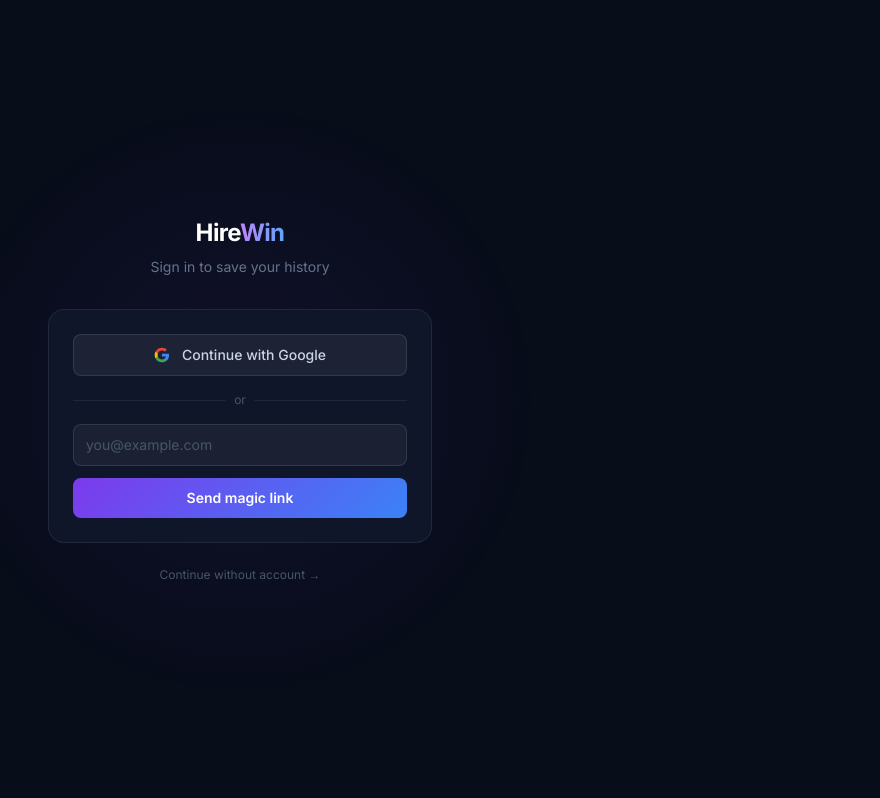
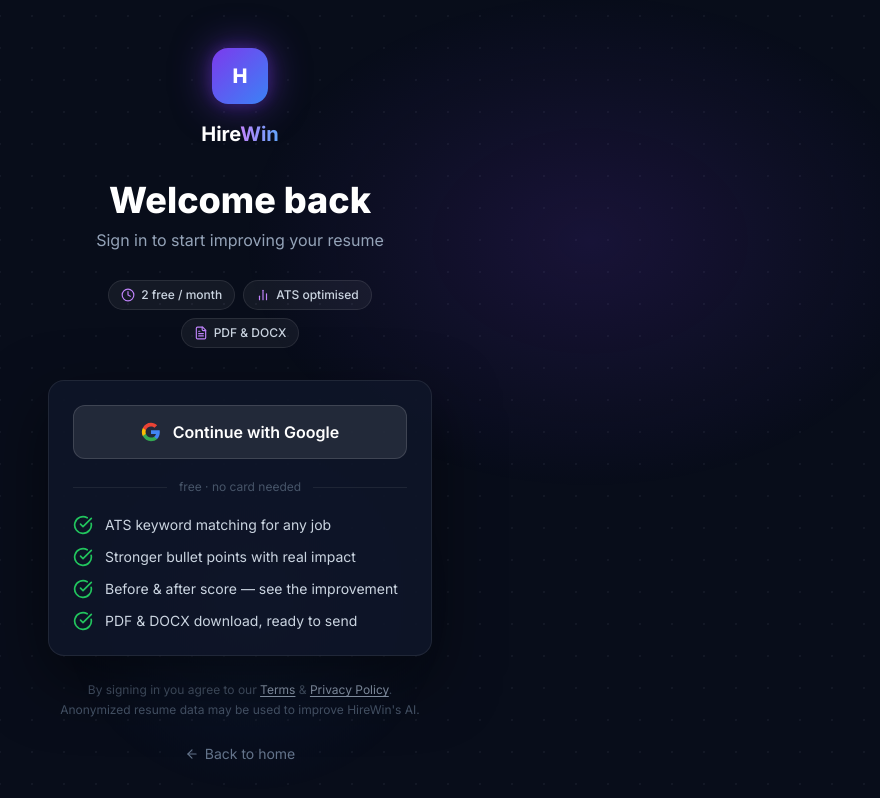
Before and after one commit to vinodff/hirewin, a Next.js app: page /auth/login in a window 1280 px wide. Shown: the top 798 px of the page, without its empty margins (400-1280 px from the left). Built offline with nearby package versions, Linux system fonts and the light colour scheme; no server answers.

Commit message:
Redesign login page: impactful layout with feature pills, benefits, and single Google CTA

```diff
--- a/app/auth/login/page.tsx
+++ b/app/auth/login/page.tsx
@@ -3,123 +3,178 @@
 import { createClient } from '@/lib/supabase/client';
 import { useState } from 'react';
 import Link from 'next/link';
+import { Clock, BarChart2, FileText, CheckCircle, ArrowLeft } from 'lucide-react';
+
+const BENEFITS = [
+  'ATS keyword matching for any job',
+  'Stronger bullet points with real impact',
+  'Before & after score — see the improvement',
+  'PDF & DOCX download, ready to send',
+];
+
+const PILLS = [
+  { icon: Clock,    label: '2 free / month'  },
+  { icon: BarChart2,label: 'ATS optimised'   },
+  { icon: FileText, label: 'PDF & DOCX'      },
+];
 
 export default function LoginPage() {
-  const [email, setEmail] = useState('');
   const [loading, setLoading] = useState(false);
-  const [sent, setSent] = useState(false);
-  const [error, setError] = useState('');
+  const [error, setError]     = useState('');
 
-  async function handleMagicLink(e: React.FormEvent) {
-    e.preventDefault();
+  async function handleGoogle() {
     setLoading(true);
     setError('');
-
     const supabase = createClient();
-    const { error } = await supabase.auth.signInWithOtp({
-      email,
-      options: { emailRedirectTo: `${window.location.origin}/auth/callback` },
-    });
-
-    if (error) {
-      setError(error.message);
-    } else {
-      setSent(true);
-    }
-    setLoading(false);
-  }
-
-  async function handleGoogle() {
-    const supabase = createClient();
-    await supabase.auth.signInWithOAuth({
+    const { error } = await supabase.auth.signInWithOAuth({
       provider: 'google',
       options: { redirectTo: `${window.location.origin}/auth/callback` },
     });
+    if (error) { setError(error.message); setLoading(false); }
   }
 
   return (
-    <div className="min-h-screen flex items-center justify-center p-4" style={{ background: '#080d1a' }}>
-      {/* Ambient glow */}
-      <div className="fixed inset-0 pointer-events-none overflow-hidden">
-        <div className="absolute top-1/2 left-1/2 -translate-x-1/2 -translate-y-1/2 w-[600px] h-[600px] rounded-full opacity-15"
-          style={{ background: 'radial-gradient(ellipse, rgba(124,58,237,0.6) 0%, transparent 70%)' }} />
+    <div className="min-h-screen flex flex-col items-center justify-center px-4 py-12" style={{ background: '#080d1a' }}>
+
+      {/* Dot-grid texture */}
+      <div
+        className="fixed inset-0 pointer-events-none"
+        aria-hidden="true"
+        style={{
+          backgroundImage: 'radial-gradient(circle, rgba(148,163,184,0.08) 1px, transparent 1px)',
+          backgroundSize: '32px 32px',
+        }}
+      />
+
+      {/* Ambient orbs */}
+      <div className="fixed inset-0 pointer-events-none overflow-hidden" aria-hidden="true">
+        <div className="absolute top-0 left-1/2 -translate-x-1/2 w-[700px] h-[500px] rounded-full opacity-20 animate-float"
+          style={{ background: 'radial-gradient(ellipse, rgba(124,58,237,0.7) 0%, transparent 70%)', animationDuration: '9s' }} />
+        <div className="absolute bottom-0 right-1/3 w-[400px] h-[400px] rounded-full opacity-10 animate-float"
+          style={{ background: 'radial-gradient(ellipse, rgba(59,130,246,0.8) 0%, transparent 70%)', animationDelay: '-4s', animationDuration: '12s' }} />
       </div>
 
-      <div className="relative w-full max-w-sm">
-        <div className="text-center mb-8">
-          <Link href="/" className="font-bold text-2xl text-white tracking-tight">
+      <div className="relative w-full max-w-sm animate-slide-up-sm">
+
+        {/* Logo */}
+        <div className="flex flex-col items-center mb-8">
+          <div
+            className="w-14 h-14 rounded-2xl flex items-center justify-center text-white text-xl font-extrabold mb-4 animate-glow-pulse"
+            style={{ background: 'linear-gradient(135deg, #7c3aed, #3b82f6)', boxShadow: '0 8px 32px rgba(124,58,237,0.4)' }}
+          >
+            H
+          </div>
+          <span className="text-xl font-bold text-white">
             Hire<span className="gradient-text">Win</span>
-          </Link>
-          <p className="text-slate-500 mt-2 text-sm">Sign in to save your history</p>
+          </span>
         </div>
 
-        <div className="rounded-2xl p-6"
-          style={{ background: '#0f1629', border: '1px solid rgba(255,255,255,0.08)' }}>
-          {sent ? (
-            <div className="text-center py-4">
-              <div className="w-12 h-12 rounded-full flex items-center justify-center mx-auto mb-4"
-                style={{ background: 'rgba(74,222,128,0.1)', border: '1px solid rgba(74,222,128,0.2)' }}>
-                <svg className="w-6 h-6 text-green-400" fill="none" viewBox="0 0 24 24" stroke="currentColor">
-                  <path strokeLinecap="round" strokeLinejoin="round" strokeWidth={2} d="M5 13l4 4L19 7" />
-                </svg>
+        {/* Headline */}
+        <div className="text-center mb-7">
+          <h1 className="text-3xl sm:text-4xl font-extrabold text-white mb-2 leading-tight">
+            Welcome back
+          </h1>
+          <p className="text-slate-400 text-base">
+            Sign in to start improving your resume
+          </p>
         </div>
-              <h2 className="font-semibold text-white mb-2">Check your email</h2>
-              <p className="text-sm text-slate-500">We sent a magic link to {email}</p>
+
+        {/* Feature pills */}
+        <div className="flex items-center justify-center gap-2 flex-wrap mb-8">
+          {PILLS.map(({ icon: Icon, label }) => (
+            <div
+              key={label}
+              className="flex items-center gap-1.5 px-3 py-1.5 rounded-full text-xs font-medium text-slate-300"
+              style={{ background: 'rgba(255,255,255,0.05)', border: '1px solid rgba(255,255,255,0.09)' }}
+            >
+              <Icon className="w-3.5 h-3.5 text-purple-400" />
+              {label}
             </div>
-          ) : (
-            <>
+          ))}
+        </div>
+
+        {/* Card */}
+        <div
+          className="rounded-2xl p-6"
+          style={{
+            background: 'rgba(15,22,41,0.9)',
+            border: '1px solid rgba(255,255,255,0.08)',
+            boxShadow: '0 24px 64px rgba(0,0,0,0.5)',
+            backdropFilter: 'blur(16px)',
+          }}
+        >
+          {/* Google button */}
           <button
             onClick={handleGoogle}
-                className="w-full flex items-center justify-center gap-3 py-2.5 rounded-lg text-sm font-medium text-slate-300 hover:text-white transition-all mb-4"
-                style={{ background: 'rgba(255,255,255,0.06)', border: '1px solid rgba(255,255,255,0.1)' }}
+            disabled={loading}
+            className="w-full flex items-center justify-center gap-3 py-3.5 rounded-xl text-base font-semibold text-white transition-all hover:scale-[1.02] hover:brightness-110 disabled:opacity-50 disabled:cursor-not-allowed active:scale-[0.98]"
+            style={{ background: 'rgba(255,255,255,0.09)', border: '1px solid rgba(255,255,255,0.13)' }}
           >
-                <svg className="w-4 h-4" viewBox="0 0 24 24">
+            {loading ? (
+              <svg className="w-5 h-5 animate-spin" fill="none" viewBox="0 0 24 24">
+                <circle className="opacity-25" cx="12" cy="12" r="10" stroke="currentColor" strokeWidth="4" />
+                <path className="opacity-75" fill="currentColor" d="M4 12a8 8 0 018-8v8z" />
+              </svg>
+            ) : (
+              <svg className="w-5 h-5 shrink-0" viewBox="0 0 24 24">
                 <path d="M22.56 12.25c0-.78-.07-1.53-.2-2.25H12v4.26h5.92c-.26 1.37-1.04 2.53-2.21 3.31v2.77h3.57c2.08-1.92 3.28-4.74 3.28-8.09z" fill="#4285F4"/>
                 <path d="M12 23c2.97 0 5.46-.98 7.28-2.66l-3.57-2.77c-.98.66-2.23 1.06-3.71 1.06-2.86 0-5.29-1.93-6.16-4.53H2.18v2.84C3.99 20.53 7.7 23 12 23z" fill="#34A853"/>
                 <path d="M5.84 14.09c-.22-.66-.35-1.36-.35-2.09s.13-1.43.35-2.09V7.07H2.18C1.43 8.55 1 10.22 1 12s.43 3.45 1.18 4.93l2.85-2.22.81-.62z" fill="#FBBC05"/>
                 <path d="M12 5.38c1.62 0 3.06.56 4.21 1.64l3.15-3.15C17.45 2.09 14.97 1 12 1 7.7 1 3.99 3.47 2.18 7.07l3.66 2.84c.87-2.6 3.3-4.53 6.16-4.53z" fill="#EA4335"/>
               </svg>
+            )}
             Continue with Google
           </button>
 
-              <div className="relative mb-4">
-                <div className="absolute inset-0 flex items-center">
-                  <div className="w-full" style={{ height: '1px', background: 'rgba(255,255,255,0.07)' }} />
-                </div>
-                <div className="relative flex justify-center text-xs text-slate-600">
-                  <span className="px-2" style={{ background: '#0f1629' }}>or</span>
-                </div>
+          {error && (
+            <p className="text-xs text-red-400 text-center mt-3">{error}</p>
+          )}
+
+          {/* Divider */}
+          <div className="flex items-center gap-3 my-5">
+            <div className="flex-1 h-px" style={{ background: 'rgba(255,255,255,0.07)' }} />
+            <span className="text-xs text-slate-600 shrink-0">free · no card needed</span>
+            <div className="flex-1 h-px" style={{ background: 'rgba(255,255,255,0.07)' }} />
           </div>
 
-              <form onSubmit={handleMagicLink} className="space-y-3">
-                <input
-                  type="email"
-                  value={email}
-                  onChange={(e) => setEmail(e.target.value)}
-                  placeholder="you@example.com"
-                  required
-                  className="w-full rounded-lg px-3 py-2.5 text-sm text-slate-200 focus:outline-none focus:ring-1 focus:ring-purple-500/50 placeholder-slate-600"
-                  style={{ background: 'rgba(255,255,255,0.05)', border: '1px solid rgba(255,255,255,0.1)' }}
+          {/* Benefits */}
+          <ul className="space-y-3">
+            {BENEFITS.map((b) => (
+              <li key={b} className="flex items-center gap-3 text-sm text-slate-300">
+                <CheckCircle
+                  className="w-5 h-5 shrink-0"
+                  style={{ color: '#22c55e' }}
                 />
-                {error && <p className="text-xs text-red-400">{error}</p>}
-                <button
-                  type="submit"
-                  disabled={loading}
-                  className="w-full rounded-lg py-2.5 text-sm font-semibold text-white transition-all hover:opacity-90 disabled:opacity-40"
-                  style={{ background: 'linear-gradient(135deg, #7c3aed, #3b82f6)' }}
-                >
-                  {loading ? 'Sending…' : 'Send magic link'}
-                </button>
-              </form>
-            </>
-          )}
+                {b}
+              </li>
+            ))}
+          </ul>
         </div>
 
-        <p className="text-center text-xs text-slate-600 mt-6">
-          <Link href="/analyze" className="hover:text-slate-400 transition-colors">
-            Continue without account →
+        {/* Terms */}
+        <p className="text-center text-xs text-slate-600 mt-6 leading-relaxed px-2">
+          By signing in you agree to our{' '}
+          <Link href="#" className="text-slate-400 hover:text-slate-200 underline underline-offset-2 transition-colors">
+            Terms
+          </Link>{' '}
+          &amp;{' '}
+          <Link href="#" className="text-slate-400 hover:text-slate-200 underline underline-offset-2 transition-colors">
+            Privacy Policy
           </Link>
+          .<br />
+          Anonymized resume data may be used to improve HireWin&apos;s AI.
         </p>
+
+        {/* Back to home */}
+        <div className="text-center mt-6">
+          <Link
+            href="/"
+            className="inline-flex items-center gap-1.5 text-sm text-slate-500 hover:text-slate-300 transition-colors"
+          >
+            <ArrowLeft className="w-3.5 h-3.5" />
+            Back to home
+          </Link>
+        </div>
       </div>
     </div>
   );
```
Lines whose indentation alone changed are shown as unchanged.
